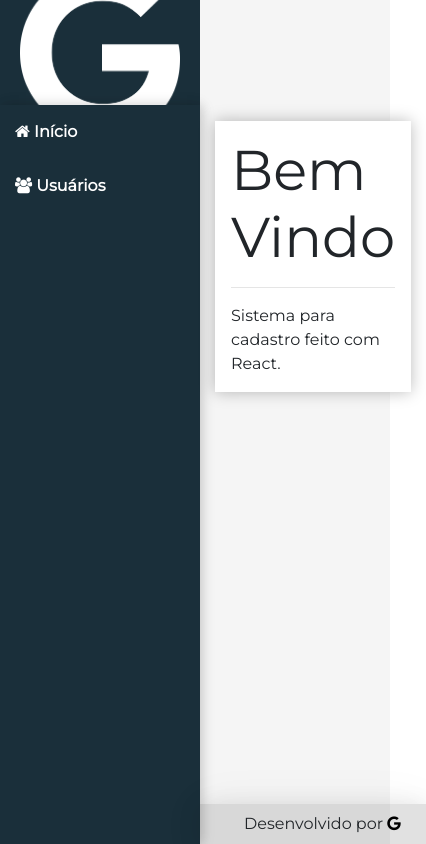
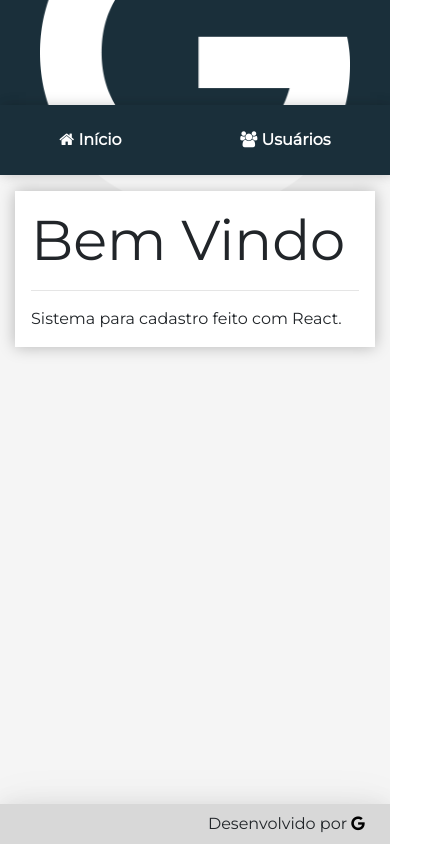
Before and after one commit to gabrielcarlossl/Projeto-Cadastro-Usuario---React, a React (Create React App) app in the folder crud/frontend/: page / in a window 390 px wide. Shown: the whole page, 426 px wide, since content can reach past the window. Built offline with nearby package versions, Linux system fonts and the light colour scheme.

Commit message:
adicionado reponsividade

```diff
--- a/crud/frontend/src/components/template/Logo.css
+++ b/crud/frontend/src/components/template/Logo.css
@@ -9,3 +9,8 @@
     padding: 0px 20px;
     width: 100%;
 }
+@media (max-width: 576px) {
+    aside.logo img {
+        width: 350px;
+    }
+}
--- a/crud/frontend/src/components/template/Nav.css
+++ b/crud/frontend/src/components/template/Nav.css
@@ -4,3 +4,21 @@
     2px 0 10px 0 rgba(0,0,0,0.12),
     2px 0 15px 0 rgba(0,0,0,0.09);
 }
+
+@media(max-width: 768px) {
+    .menu {
+        display: flex;
+        justify-content: flex-start;
+        align-items: center;
+    }
+
+    .menu a{
+        display: inline;
+        padding: 10px;
+        margin: 0;
+    }
+    .menu{
+        height: 100%;
+        justify-content: space-around;
+    }
+}
--- a/crud/frontend/src/main/App.css
+++ b/crud/frontend/src/main/App.css
@@ -1,5 +1,5 @@
 :root {
-    --bg-dark: #1A2F3A;
+  --bg-dark: #1a2f3a;
 
   --logo-height: 105px;
   --header-height: 105px;
@@ -7,14 +7,12 @@
   --aside-width: 200px;
   --footer-height: 40px;
 
-    --shadow:
-        0 2px 23px 0 rgba(0, 0, 0, 0.1),
-        0 2px 49px 0 rgba(0, 0, 0, 0.06);
+  --shadow: 0 2px 23px 0 rgba(0, 0, 0, 0.1), 0 2px 49px 0 rgba(0, 0, 0, 0.06);
 }
 
 * {
   box-sizing: border-box;
-    font-family: 'Montserrat', sans-serif;
+  font-family: "Montserrat", sans-serif;
 }
 
 /* Layout em Grid */
@@ -32,7 +30,7 @@
     "menu content"
     "menu footer";
   height: 100vh;
-    background-color: #F5F5F5;
+  background-color: #f5f5f5;
 }
 
 aside.logo {
@@ -54,3 +52,36 @@
 footer.footer {
   grid-area: footer;
 }
+
+@media (max-width: 768px) {
+  .app {
+    grid-template-rows:
+      var(--header-height)
+      var(--menu-top-height)
+      1fr
+      var(--footer-height);
+    grid-template-columns: var(--aside-width) 1fr;
+    grid-template-areas:
+      "logo header"
+      "menu menu"
+      "content content"
+      "footer footer";
+  }
+}
+
+@media (max-width: 576px) {
+  .app {
+    grid-template-rows:
+      var(--logo-height)
+      var(--menu-top-height)
+      1fr
+      var(--footer-height);
+
+    grid-template-columns: 1fr;
+    grid-template-areas:
+      "logo"
+      "menu"
+      "content"
+      "footer";
+  }
+}
```
Also changed, not shown: 1 other file (tests, documents, lock files or other folders). Lines whose indentation alone changed are shown as unchanged.
